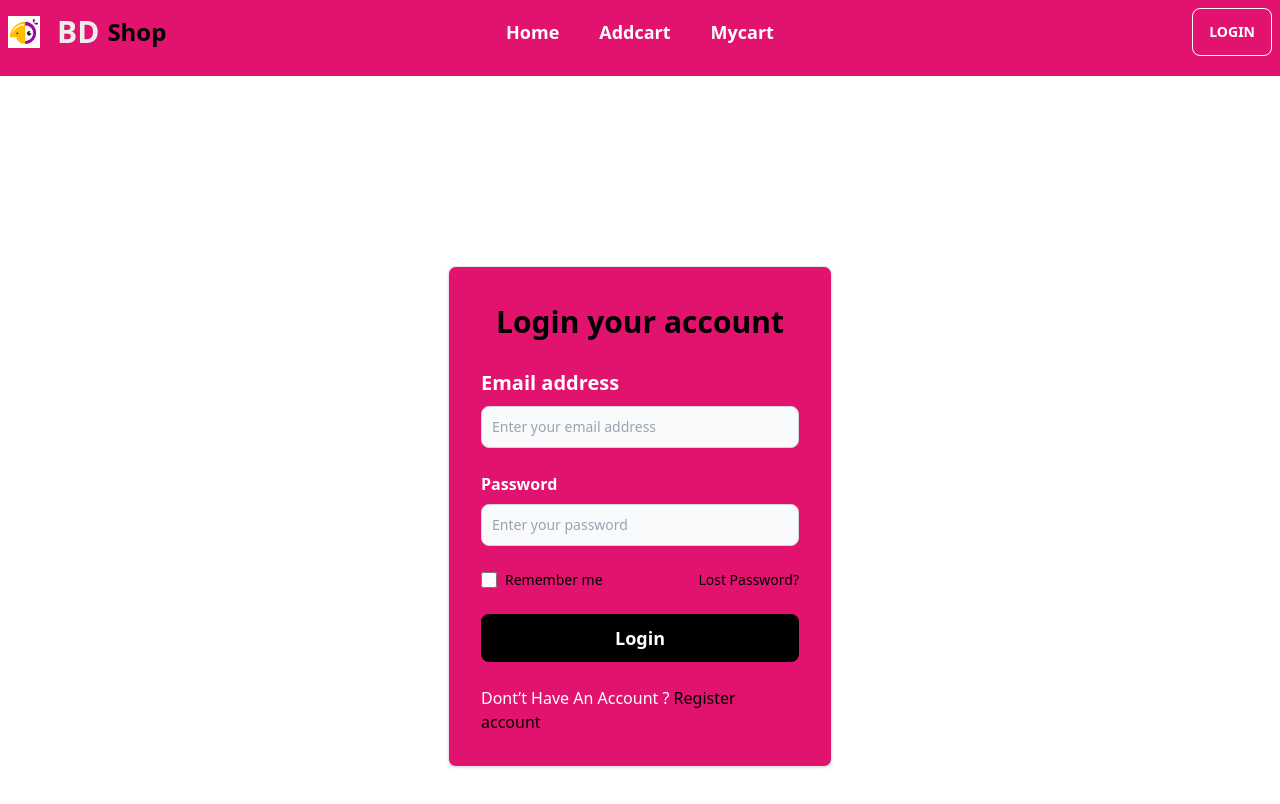
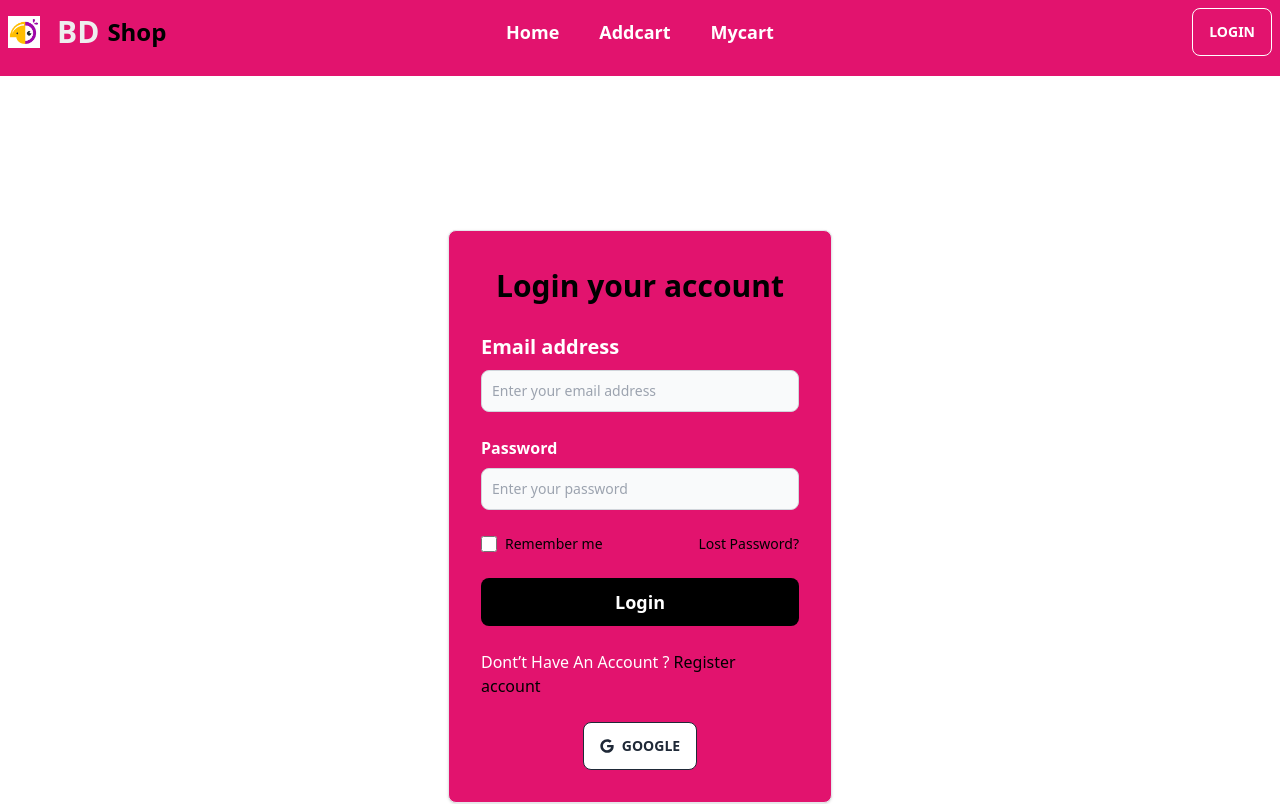
Before and after one commit to ashikurbd71/Brand-Shop-Client, a React (Vite) app: page /login in a window 1280 px wide. Shown: the top 804 px of the page. Built offline with nearby package versions, Linux system fonts and the light colour scheme.

Commit message:
google authentication added

```diff
--- a/package.json
+++ b/package.json
@@ -15,6 +15,7 @@
     "match-sorter": "^6.3.1",
     "react": "^18.2.0",
     "react-dom": "^18.2.0",
+    "react-icons": "^4.11.0",
     "react-router-dom": "^6.17.0",
     "sort-by": "^1.2.0"
   },
--- a/src/Component/Authprovider/Authprovider.jsx
+++ b/src/Component/Authprovider/Authprovider.jsx
@@ -1,9 +1,10 @@
-import { createUserWithEmailAndPassword, signInWithEmailAndPassword } from 'firebase/auth';
+import { GoogleAuthProvider, createUserWithEmailAndPassword, signInWithEmailAndPassword, signInWithPopup } from 'firebase/auth';
 import React, {  createContext, useState } from 'react';
 import auth from '../../Firebase/Firebase';
 
 
 export const Authcontext = createContext(null)
+const googleprovider = new GoogleAuthProvider()
 
 const Authprovider = ({children}) => {
 
@@ -29,12 +30,20 @@ const Authprovider = ({children}) => {
 
     }
 
+    // googlesigin
+
+    const userGooglesigin = () => {
+
+        return signInWithPopup(auth,googleprovider)
+    }
+
 
     const data = {
 
         user,
         createuser,
-        userlogin
+        userlogin,
+        userGooglesigin
     }
 
     return (
--- a/src/Form/Login.jsx
+++ b/src/Form/Login.jsx
@@ -1,6 +1,7 @@
 import React, { useContext } from 'react';
 import { Link } from 'react-router-dom';
 import { Authcontext } from '../Component/Authprovider/Authprovider';
+import Media from './Media';
 
 const Login = () => {
 
@@ -121,7 +122,7 @@ const Login = () => {
                 </a>
               </Link>
             </div>
-            {/* <Media></Media> */}
+            <Media></Media>
           </form>
         </div>
       </div>
--- a/src/Form/Media.jsx
+++ b/src/Form/Media.jsx
@@ -1,30 +1,40 @@
-import React from 'react';
+import React, { useContext } from 'react';
+import { Authcontext } from '../Component/Authprovider/Authprovider';
+import { FaGoogle } from 'react-icons/fa';
 
 const Media = () => {
+
+    const{userGooglesigin} = useContext(Authcontext)
+
+
+     const handleprovider = media => {
+
+        userGooglesigin(media)
+     }
     return (
-    //     <div>
-    //          <div>
-    //         <div>
-    //   <div className="mt- flex justify-center gap-4">
-    //     <button
-    //       onClick={() => handleprovider(Googlesigin)}
-    //       className="btn bg-[#fff] btn-outline "
-    //     >
-    //       <FaGoogle></FaGoogle>
-    //       <span> Google</span>
-    //     </button>
+        <div>
+             <div>
+            <div>
+      <div className="mt- flex justify-center gap-4">
+        <button
+          onClick={() => handleprovider(userGooglesigin)}
+          className="btn bg-[#fff] btn-outline "
+        >
+          <FaGoogle></FaGoogle>
+          <span> Google</span>
+        </button>
 
-    //     <button
-    //       onClick={() => handleprovider(Gitsigin)}
-    //       className="btn bg-[#fff] btn-outline "
-    //     >
-    //       <FaGithub></FaGithub>
-    //       <span> Github</span>
-    //     </button>
-    //   </div>
-    // </div>
-    //     </div>
-    //     </div>
+        {/* <button
+          onClick={() => handleprovider(Gitsigin)}
+          className="btn bg-[#fff] btn-outline "
+        >
+          <FaGithub></FaGithub>
+          <span> Github</span>
+        </button> */}
+      </div>
+    </div>
+        </div>
+        </div>
     );
 };
 
--- a/src/Form/Register.jsx
+++ b/src/Form/Register.jsx
@@ -1,7 +1,7 @@
 import React, { useContext } from 'react';
 import { Link } from 'react-router-dom';
 import { Authcontext } from '../Component/Authprovider/Authprovider';
-
+import Media from './Media';
 const Register = () => {
 
 
@@ -141,7 +141,9 @@ const Register = () => {
                 </a>
               </Link>
             </div>
-            {/* <Media></Media> */}
+
+
+            <Media></Media>
           </form>
         </div>
       </div>
```
Also changed, not shown: 1 other file (tests, documents, lock files or other folders).
